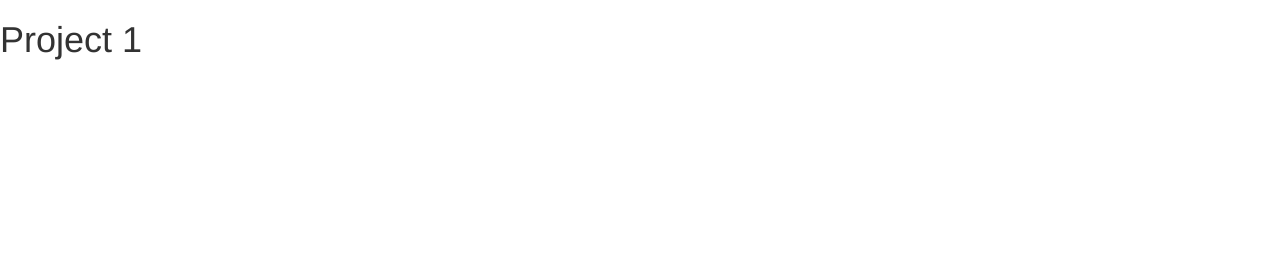
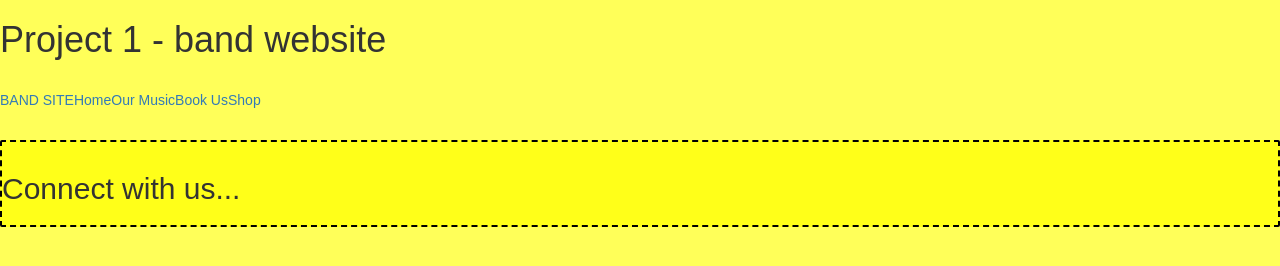
Before and after one commit to LouiseQ89/project1, a website: page index.html in a window 1280 px wide. Drawn offline with nearby package versions, Linux system fonts and the light colour scheme; some packages are replaced by stand-ins of ours; files whose address does not match are found by name.

Commit message:
add index.html

```diff
--- a/index.html
+++ b/index.html
@@ -7,7 +7,19 @@
     <script type="text/javascript" src="bower_components/angular/angular.js"></script>
     <script type="text/javascript" src="bower_components/angular-route/angular-route.js"></script>
 </head>
+<link rel ="stylesheet" type="text/css" href="C:\Users\louis\Documents\project1\angular-todo\style1.css"/>
 <body>
-    <h1>Project 1</h1>
+    <h1>Project 1 - band website</h1>
+    <nav>
+			<a id="navbar">BAND SITE</a>
+			<a href="#">Home</a>
+			<a href="#">Our Music</a>
+			<a href="#">Book Us</a>
+			<a href="#">Shop</a>
+	</nav>
+
+    <div id="footer" class="box"><h2>Connect with us... </h2>
+
+	</div>
 </body>
 </html>
```
